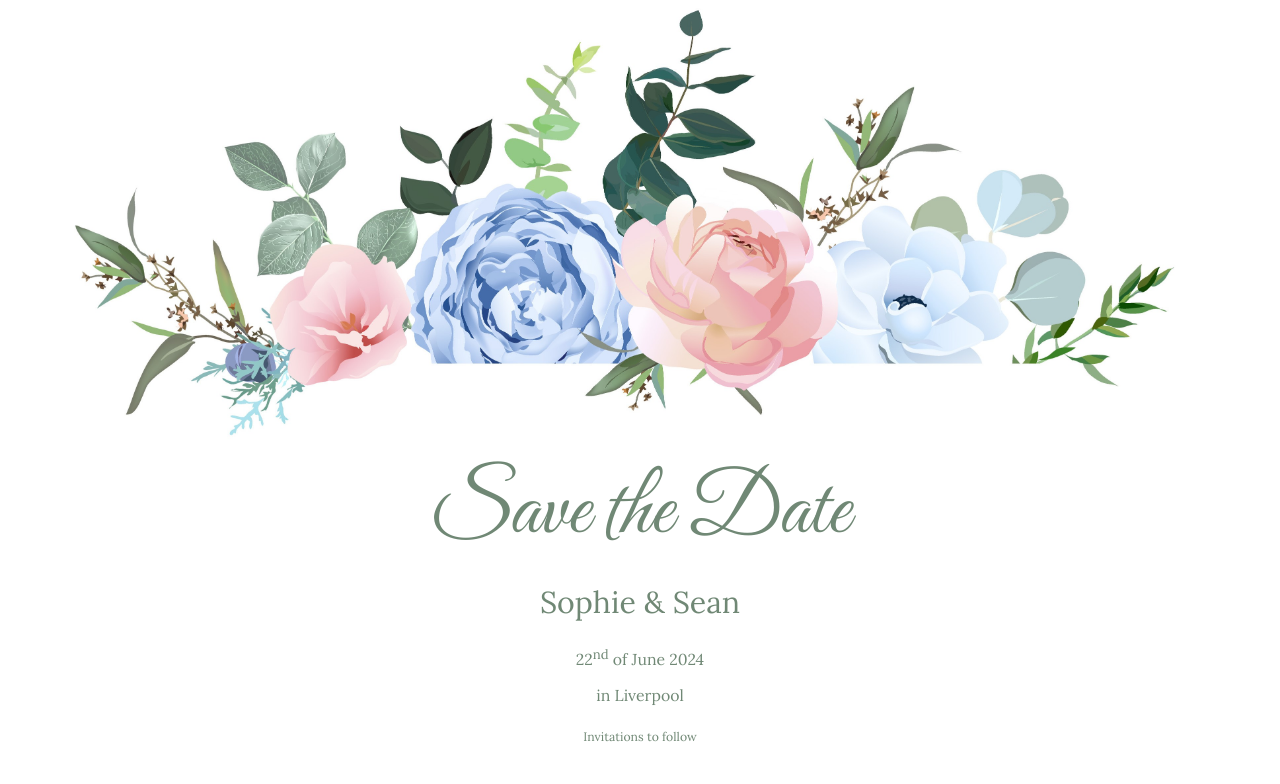
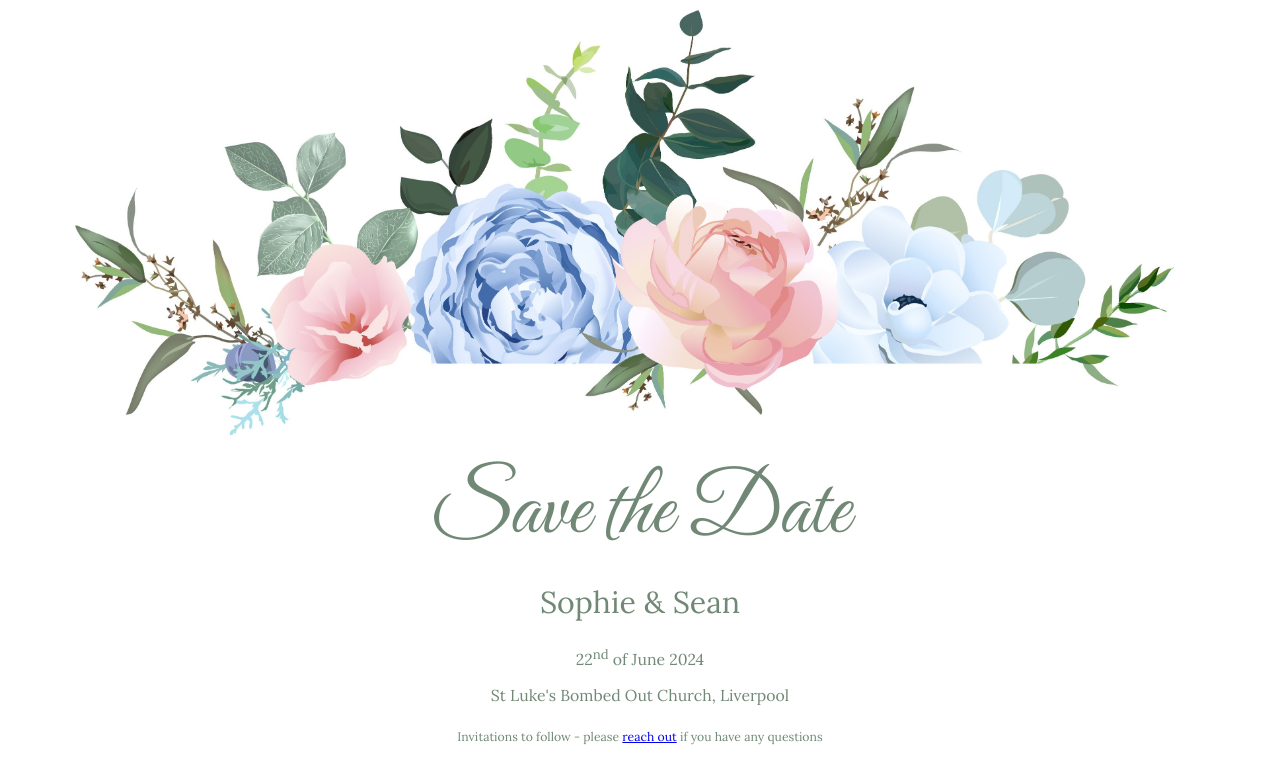
Before and after one commit to sean-duffy/wedding-website, a plain HTML site: page index.html in a window 1280 px wide. Shown: the top 784 px of the page. Drawn offline with Linux system fonts and the light colour scheme; a web font is replaced by a local one.

Commit message:
Add location and mailto

```diff
--- a/index.html
+++ b/index.html
@@ -29,9 +29,9 @@
           Sophie & Sean
         </h2>
         <p>22<sup>nd</sup> of June 2024</p>
-        <p>in Liverpool</p>
+        <p>St Luke's Bombed Out Church, Liverpool</p>
         <p class="ps">
-          Invitations to follow
+          Invitations to follow - please <a href="mailto:sophiebuckley08@live.co.uk,seanduffy@live.com">reach out</a> if you have any questions
         </p>
         <p class="button">
             <a href="https://forms.gle/ZBjTX5pxJAtu9WYS7" target="_blank">
```
